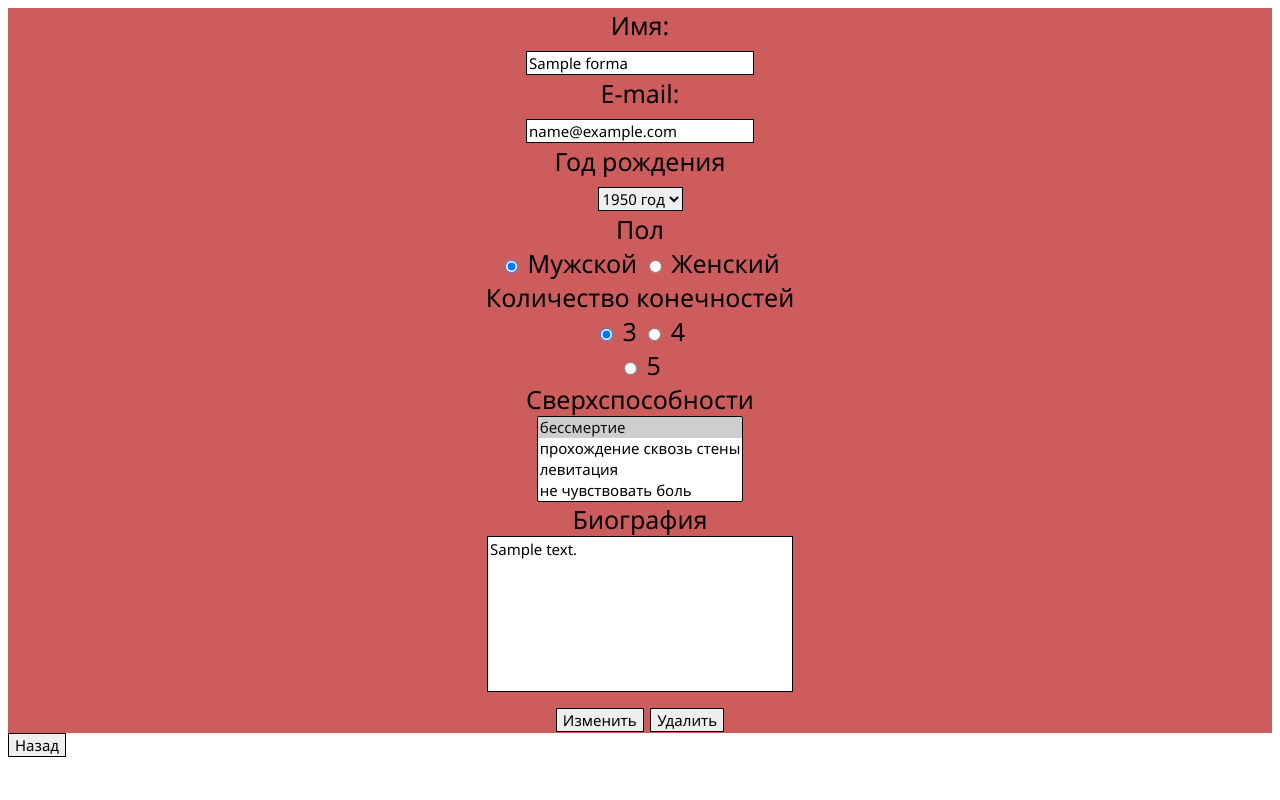
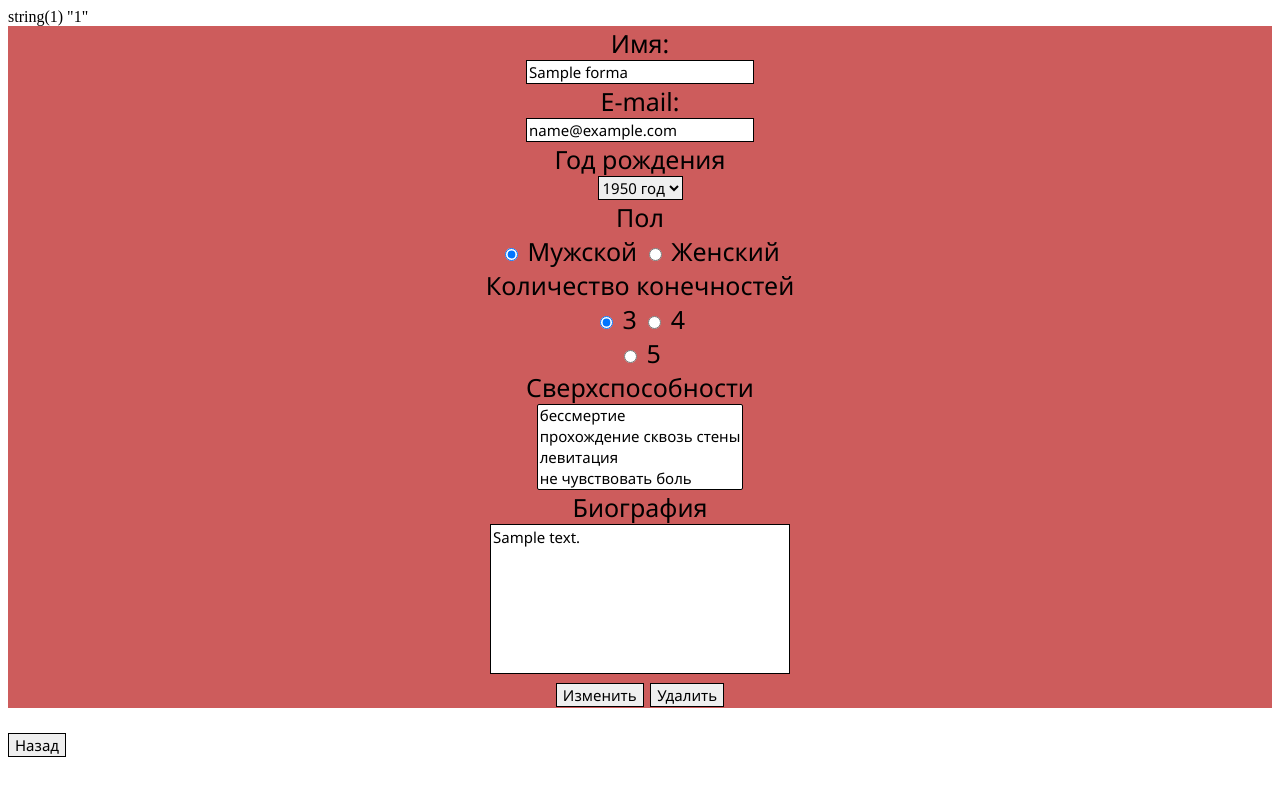
Before and after one commit to MorozNikita21/web6, a PHP site: page /edit.php?edit_id=1 in a window 1280 px wide. Run offline with PHP 8.4, Linux system fonts and the light colour scheme; tables that the repository leaves empty or names only in its code hold one stand-in row (values such as "Sample post"); data that the repository does not hold is empty.

Commit message:
Update edit.php

```diff
--- a/edit.php
+++ b/edit.php
@@ -60,6 +60,7 @@ $pass = '3113126';
 $db = new PDO('mysql:host=localhost;dbname=u54409', $user, $pass, array(PDO::ATTR_PERSISTENT => true));
   try{
       $id=$_GET['edit_id'];
+	  var_dump($_GET['edit_id']);
       $get=$db->prepare("select * from forma where id=?");
       $get->execute(array($id));
       $user=$get->fetchALL();
@@ -73,7 +74,7 @@ $db = new PDO('mysql:host=localhost;dbname=u54409', $user, $pass, array(PDO::ATT
       $get2->execute(array($id));
       $pwrs=$get2->fetchALL();
 
-	  $temp=array(0=>empty($pwrs[0]['a_id'])?null:$pwrs[0]['a_id'],1=>empty($pwrs[1]['a_id'])?null:$pwrs[1]['a_id'],2=>empty($pwrs[2]['a_id'])?null:$pwrs[2]['a_id'],3=>empty($pwrs[3]['a_id'])?null:$pwrs[3]['a_id']);
+	  $temp=array(0=>empty($pwrs[0]['ability_id'])?null:$pwrs[0]['ability_id'],1=>empty($pwrs[1]['ability_id'])?null:$pwrs[1]['ability_id'],2=>empty($pwrs[2]['ability_id'])?null:$pwrs[2]['ability_id'],3=>empty($pwrs[3]['ability_id'])?null:$pwrs[3]['ability_id']);
       $values['ability'] = $temp;
   }
   catch(PDOException $e){
```
